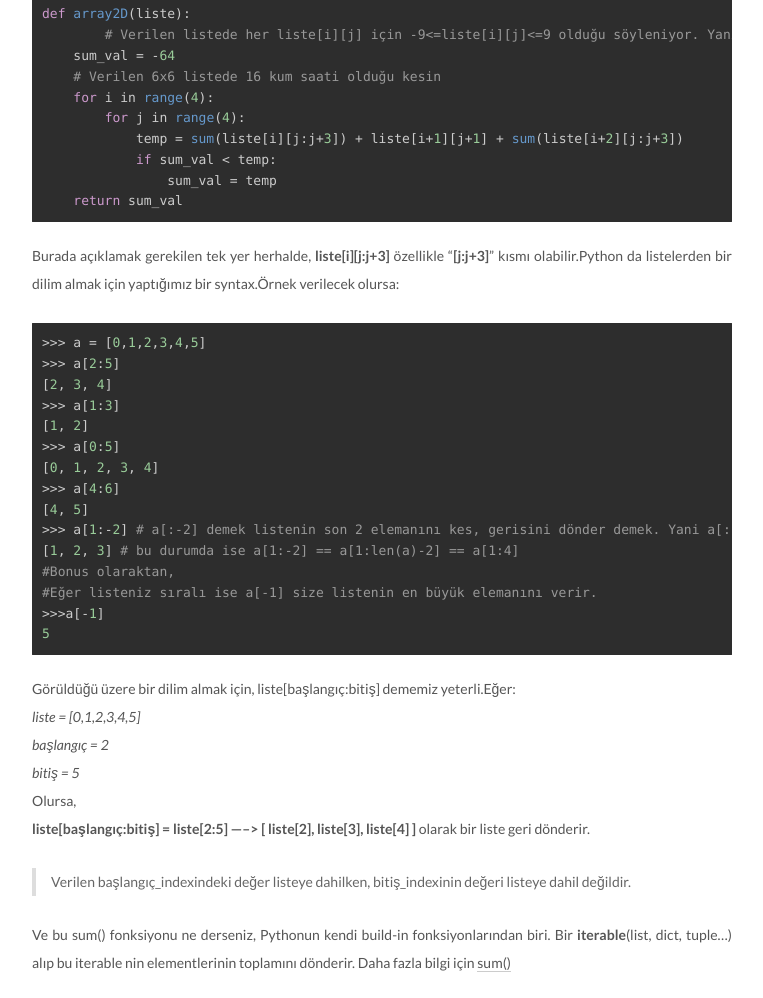
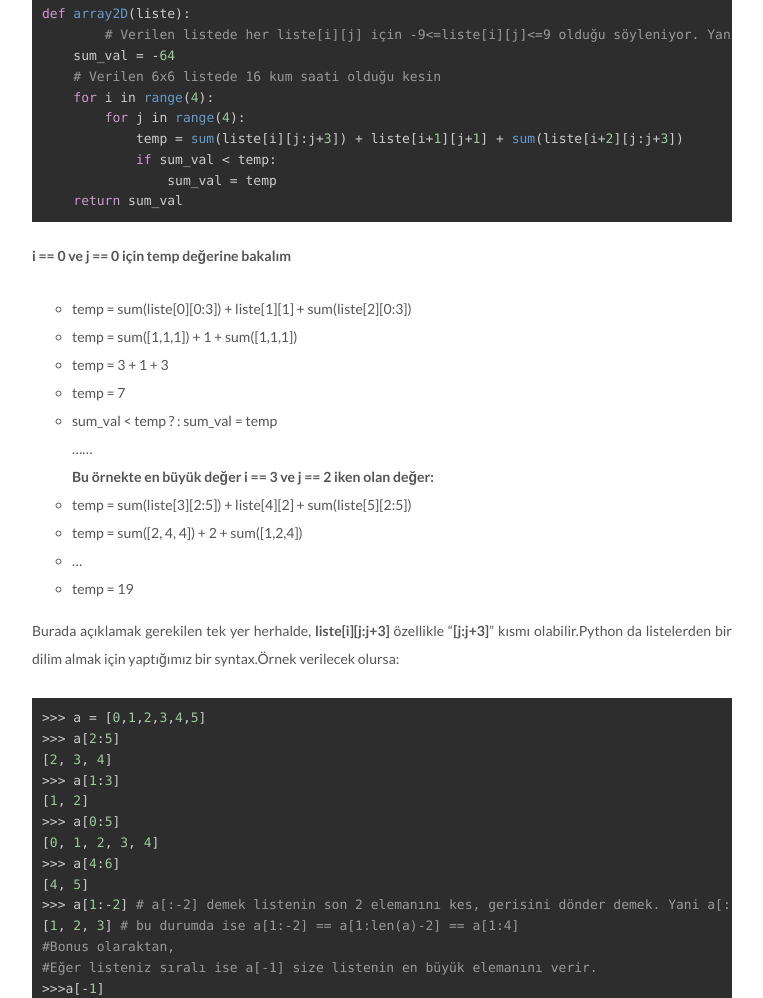
Before and after one commit to sergenp/sergenp.github.io, a Jekyll site: the page built from _posts/2018-05-05-hackerrank-2darr.md, in a window 1280 px wide, cut to the strip 2544-3542 px from the top of the page. Shown: the whole strip, without its empty margins (258-1021 px from the left). Built offline with Jekyll 4.4.1, drawn with Linux system fonts in a browser that asks for light colours; a script that is not in the unit is left out.

Commit message:
Update 2018-05-05-hackerrank-2darr.md

```diff
--- a/_posts/2018-05-05-hackerrank-2darr.md
+++ b/_posts/2018-05-05-hackerrank-2darr.md
@@ -108,6 +108,19 @@ def array2D(liste):
                 sum_val = temp
     return sum_val
 {% endhighlight %}
+**i == 0 ve j == 0 için temp değerine bakalım**
+- temp = sum(liste[0][0:3]) + liste[1][1] + sum(liste[2][0:3])
+- temp = sum([1,1,1]) + 1 + sum([1,1,1])
+- temp = 3 + 1 + 3
+- temp = 7
+- sum_val < temp ? : sum_val = temp
+......
+**Bu örnekte en büyük değer i == 3 ve j == 2 iken olan değer:**
+- temp = sum(liste[3][2:5]) + liste[4][2] + sum(liste[5][2:5])
+- temp = sum([2, 4, 4]) + 2 + sum([1,2,4])
+- ...
+- temp = 19
+
 
 Burada açıklamak gerekilen tek yer herhalde, **liste[i][j:j+3]** özellikle "**[j:j+3]**" kısmı olabilir.Python da listelerden bir dilim almak için yaptığımız bir syntax.Örnek verilecek olursa:
 
```
